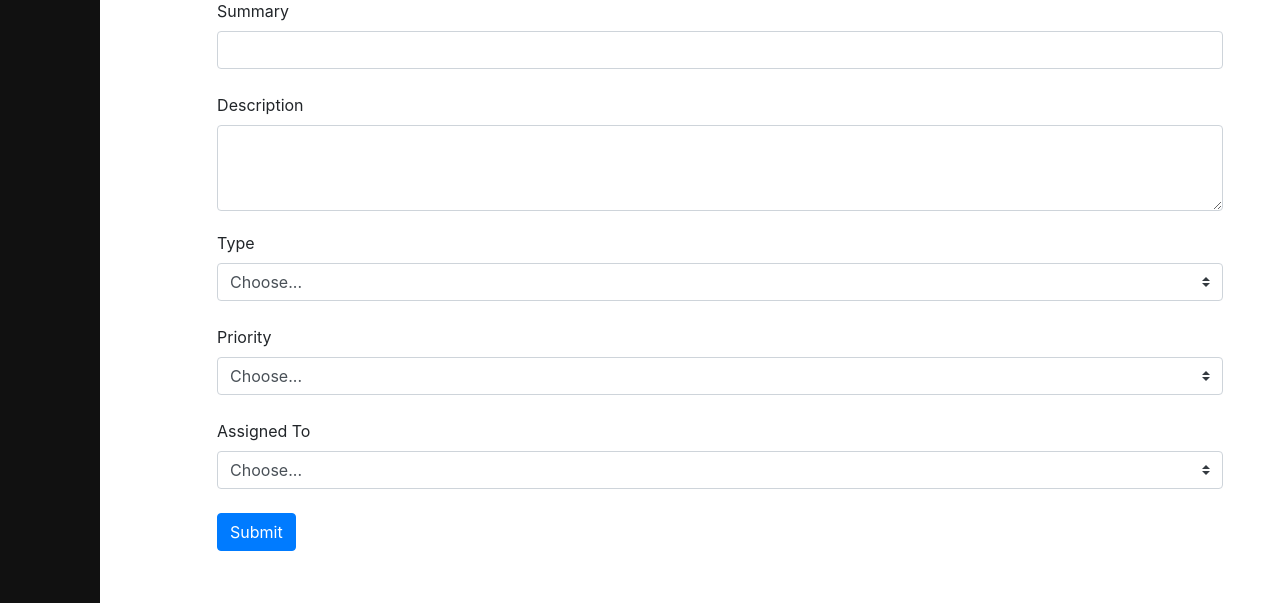
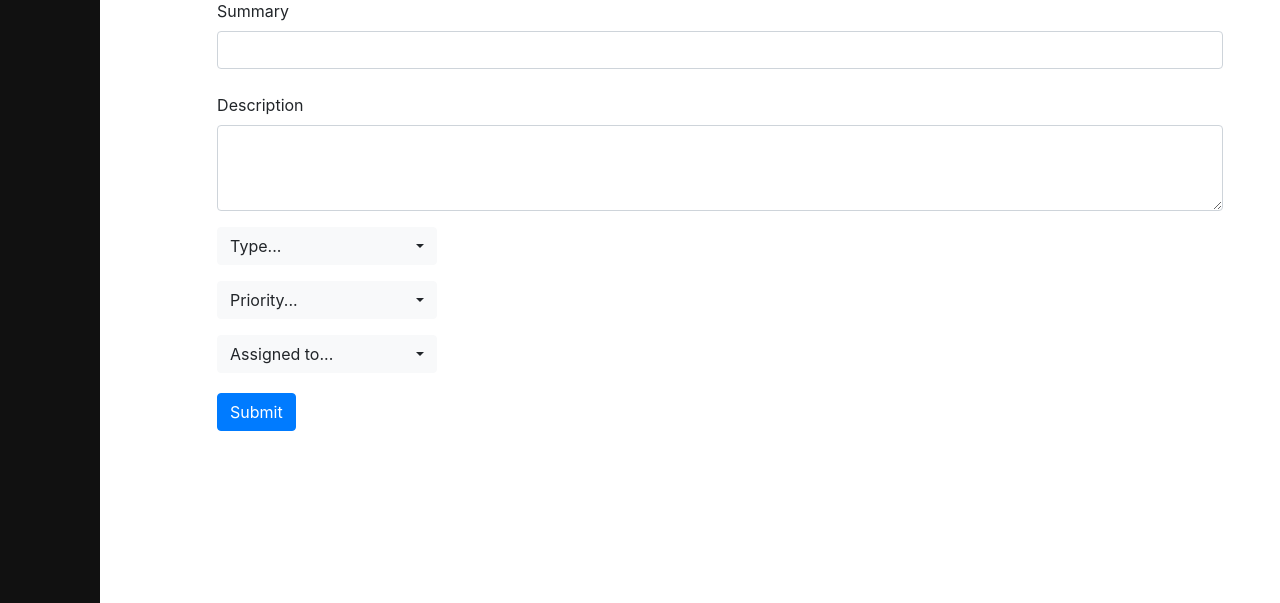
Before and after one commit to shayonghoshroy/issue-tracker, a Django app: page /project/1/issue/ in a window 1280 px wide. Shown: the part 197-800 px from the top of the page. Run offline with Django 3.2, Linux system fonts and the light colour scheme; a user stored in the database is signed in; data comes from the database, SQL or seed files in the repository; both versions use the stored data as it was after the commit; some libraries are stand-ins or nearby versions.

Commit message:
updated dropdown for issue.html

```diff
--- a/devlog.txt
+++ b/devlog.txt
@@ -113,12 +113,8 @@ project has a
 
 TODO: make all dropdowns bootstrap-select
 TODO: make all elements have dynamic sizes (vw font) so that website scales to different resolutions
-TODO: show summary/description on issue index, update issue index to be in-line editable
-TODO: delete projects/issues
 TODO: send emails when an issue is assigned to a user?
 TODO: notification center
-TODO: users have to have a unique username, but if u create a new account with
-an existing username, no error is thrown, yet the account is not created
 TODO: remove side bar and put everythin in top? looks ugly on mobile and blocks elements
 TODO: add grey out to completed items
 TODO: add trash can to delete items and todolists
@@ -128,5 +124,7 @@ TODO: user input not yet validated
 TODO: make 404 page
 TODO: make user-specific pages more secure? Tim said the if statement is not enough
 
+BUG: users have to have a unique username, but if u create a new account with
+an existing username, no error is thrown, yet the account is not created
 BUG: when creating account, we are redirected to login page!
 BUG: when adding empty item to todolist, no error message appears
--- a/mysite/main/templates/main/issue.html
+++ b/mysite/main/templates/main/issue.html
@@ -22,9 +22,8 @@ Issue
 
 
             <div class="form-group">
-                <label class="my-1 mr-2" for="type">Type</label>
-                <select name="type" class="custom-select my-1 mr-sm-2" id="inlineFormCustomSelectPref" required>
-                    <option selected>Choose...</option>
+                <select name="type" class="selectpicker" id="inlineFormCustomSelectPref" required>
+                    <option value="none" selected>Type...</option>
                     <option name="task">task</option>
                     <option name="bug">bug</option>
                 </select>
@@ -34,9 +33,8 @@ Issue
             </div>
 
             <div class="form-group">
-                <label class="my-1 mr-2" for="priority">Priority</label>
-                <select name="priority" class="custom-select my-1 mr-sm-2" id="inlineFormCustomSelectPref">
-                    <option selected>Choose...</option>
+                <select name="priority" class="selectpicker" id="inlineFormCustomSelectPref">
+                    <option value="none" selected>Priority...</option>
                     <option name="minor">minor</option>
                     <option name="major">major</option>
                     <option name="blocker">blocker</option>
@@ -47,9 +45,8 @@ Issue
             </div>
 
             <div class="form-group">
-                <label class="my-1 mr-2" for="assignee">Assigned To</label>
-                <select name="assignee" class="custom-select my-1 mr-sm-2" id="inlineFormCustomSelectPref">
-                    <option selected>Choose...</option>
+                <select name="assignee" class="selectpicker" id="inlineFormCustomSelectPref">
+                    <option value="none"selected>Assigned to...</option>
                     {% for member in project.members %}
                         <option name="{{member.username}}">{{member}}</option>
                     {% endfor %}
--- a/mysite/main/views.py
+++ b/mysite/main/views.py
@@ -198,9 +198,10 @@ def issue(response, id):
             my_priority = response.POST.get("priority")
             my_assignee = response.POST.get("assignee")
 
+            print(response.POST)
             # validate input
             errors = ["", "", ""]
-            default = "Choose..."
+            default = "none"
             if my_type == default:
                 errors[0] = "Please choose a type."
             if my_priority == default:
```
Also changed, not shown: mysite/db.sqlite3.
